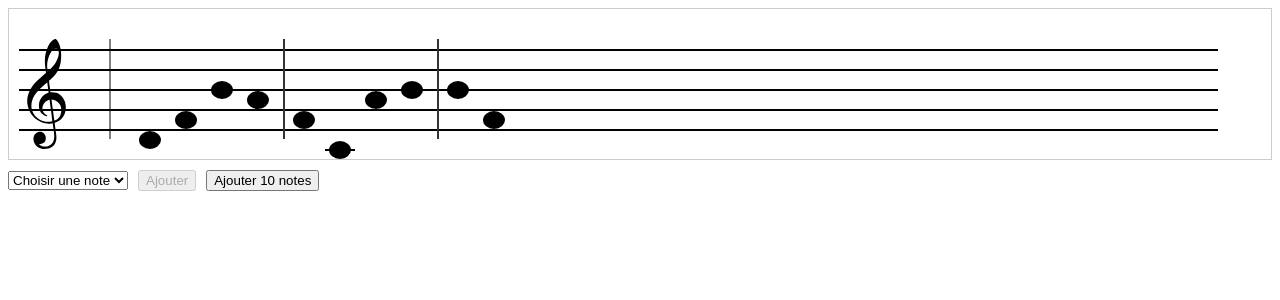
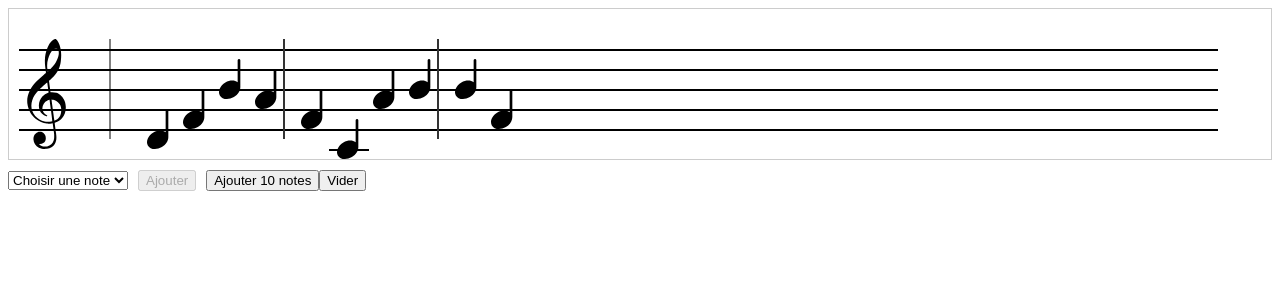
Before and after one commit to mlinny/portee-musicale, an Angular app: page / in a window 1280 px wide. Both pictures are taken after a click on the button "Ajouter 10 notes". Shown: the top 300 px of the page. Built offline with nearby package versions, Linux system fonts and the light colour scheme.

Commit message:
Changement d'affichage de note (svg au lieu de css) Impact de ces changements Ajout du séparateur toutes les 4 notes. Ajout de "Vider"

```diff
--- a/src/app/app.ts
+++ b/src/app/app.ts
@@ -17,7 +17,14 @@ export class AppComponent {
 
   onNoteAjoutee(note: Note) {
     // Évite les doublons si besoin
+    if (note == undefined) {
+      console.log('== AUCUNE NOTE SÉLECTIONNÉE ==');
+      this.notes = [];
+      return;
+    }
+
     console.log('== NOTE REÇUE ==', note);
     this.notes = [...this.notes, note];
+
   }
 }
--- a/src/app/note-selector/note-selector.html
+++ b/src/app/note-selector/note-selector.html
@@ -7,4 +7,5 @@
   </select>
   <button (click)="ajouterNote()" [disabled]="!selectedNote" style="margin: 10px;">Ajouter</button>
   <button (click)="ajouter10Random()">Ajouter 10 notes</button>
+  <button (click)="vider()">Vider</button>
 </div>
--- a/src/app/note-selector/note-selector.ts
+++ b/src/app/note-selector/note-selector.ts
@@ -46,4 +46,8 @@ export class NoteSelectorComponent {
     }
     console.log('10 notes émises');
   }
+  vider() {
+    this.noteAjoutee.emit(undefined);
+    this.selectedNote = undefined;
+  }
 }
--- /dev/null
+++ b/src/app/note-svg/note-svg.component.html
@@ -0,0 +1,26 @@
+<svg width="32px" height="64px"
+     viewBox="-5 0 22 48"
+     version="1.1" xmlns="http://www.w3.org/2000/svg"
+     xmlns:xlink="http://www.w3.org/1999/xlink"
+     xmlns:sketch="http://www.bohemiancoding.com/sketch/ns"
+     fill="#000000">
+  <g id="SVGRepo_bgCarrier"
+     stroke-width="0"></g>
+  <g id="SVGRepo_tracerCarrier"
+     stroke-linecap="round" stroke-linejoin="round">
+  </g>
+  <g id="SVGRepo_iconCarrier">
+    <title>music-note 2</title>
+    <desc>Created with Sketch Beta.</desc>
+    <defs> </defs>
+    <g id="Page-1" stroke="none" stroke-width="1" fill="none" fill-rule="evenodd"
+       sketch:type="MSPage">
+      <g id="Icon-Set-Filled" sketch:type="MSLayerGroup"
+         transform="translate(-525.000000, -622.000000)" fill="#000000">
+        <path d="M539.992,622 C539.031,622 538.984,623.002 538.984,623.002 L538.984,639.363 C536.748,637.715 533.058,637.713 529.788,639.589 C525.725,641.922 523.982,646.27 525.616,649.3 C527.279,652.384 532.097,652.896 536.16,650.563 C539.316,648.751 541.007,645.807 541,643 L541,623 C540.982,622.462 540.537,622 539.992,622"
+              id="music-note-2" sketch:type="MSShapeGroup">
+        </path>
+      </g>
+    </g>
+  </g>
+</svg>
--- a/src/app/portee/portee.constantes.ts
+++ b/src/app/portee/portee.constantes.ts
@@ -1,7 +1,7 @@
 export const PORTEE_CONSTANTES = {
   NOTE_WIDTH: 28,
   NOTE_HEIGHT: 18,
-  POSITION_SOL: 90,
+  POSITION_SOL: 70,
   PREMIERE_LIGNE: 40,
   ESPACEMENT_LIGNE: 20,
   // Ajoutez d'autres constantes ici
--- a/src/app/portee/portee.css
+++ b/src/app/portee/portee.css
@@ -38,20 +38,20 @@
 
 .ligne-supplementaire {
   position: absolute;
-  width: 30px;
+  width: 40px;
   height: 2px;
   background: black;
 }
 .note {
   position: absolute;
-  width: 22px;
+/*  width: 22px;
   height: 18px;
-  border-radius: 50% / 50%; /* Ellipse */
+  border-radius: 50% / 50%;  Ellipse
   text-align: center;
   line-height: 18px;
   font-weight: bold;
   user-select: none;
-  cursor: default;
+  cursor: default;*/
 }
 
   .note.ronde {
--- a/src/app/portee/portee.html
+++ b/src/app/portee/portee.html
@@ -11,10 +11,9 @@
   <!--Notes affichées -->
   <div class="note"
        *ngFor="let note of notes; index as i"
-       [style.top.px]="(constantes.POSITION_SOL+constantes.PREMIERE_LIGNE- 40) + note.position+2"
-       [style.left.px]="getPositionLeft(i)"
-       [class]="note.type || 'ronde'">
-
+       [style.top.px]="(constantes.POSITION_SOL+constantes.PREMIERE_LIGNE- 40) + note.position"
+       [style.left.px]="getPositionLeft(i)">
+    <app-note-svg [type]="note.type || 'ronde'"></app-note-svg>
     <div *ngFor="let ligne of getLignesSupplementaires(note)"
          class="ligne-supplementaire"
          [style.left.px]="ligne.left"
--- a/src/app/portee/portee.ts
+++ b/src/app/portee/portee.ts
@@ -2,11 +2,13 @@ import { Component, Input } from '@angular/core';
 import { CommonModule } from '@angular/common';
 import { Note } from '../../models/note.model';
 import { PORTEE_CONSTANTES } from './portee.constantes';
+import { NoteSvgComponent } from '../note-svg/note-svg.component';
+
 
 @Component({
   selector: 'app-portee',
   standalone: true,
-  imports: [CommonModule],
+  imports: [CommonModule, NoteSvgComponent],
   templateUrl: './portee.html',
   styleUrls: ['./portee.css']
 })
@@ -23,7 +25,9 @@ export class PorteeComponent {
     const nbBarres = Math.floor(index / 4);
     return 130 + index * (PORTEE_CONSTANTES.NOTE_HEIGHT * 2) + nbBarres * 10; // Décalage horizontal
   }
-
+  clear() {
+    this.notes = [];
+  }
   getLignesSupplementaires(note: Note): { top: number, left: number }[] {
     // Position des lignes de la portée (de 0 à 4) : 40, 60, 80, 100, 120 (exemple)
     // Ici, la première ligne (en bas) est à position 40 (Do), puis chaque ligne est espacée de 20px
@@ -43,7 +47,10 @@ export class PorteeComponent {
       let n = Math.floor((positionNote - derniereLigne) / PORTEE_CONSTANTES.ESPACEMENT_LIGNE);
       console.log('n lignes sous la portée', n, positionNote, derniereLigne);
       for (let i = 1; i <= n; i++) {
-        lignes.push({ top: derniereLigne + i * PORTEE_CONSTANTES.ESPACEMENT_LIGNE - positionNote + 8, left: -4 });
+        lignes.push({
+          top: derniereLigne + i * PORTEE_CONSTANTES.ESPACEMENT_LIGNE ,
+          left: 0
+        });
       }
     }
 
@@ -53,7 +60,7 @@ export class PorteeComponent {
       let n = Math.floor((premiereLigne - positionNote) / PORTEE_CONSTANTES.ESPACEMENT_LIGNE);
       console.log('n lignes au-dessus de la portée', n, positionNote, premiereLigne);
       for (let i = 1; i <= n; i++) {
-        lignes.push({ top: premiereLigne - i * PORTEE_CONSTANTES.ESPACEMENT_LIGNE - positionNote + 8, left: -4 });
+        lignes.push({ top: premiereLigne - i * PORTEE_CONSTANTES.ESPACEMENT_LIGNE , left: 0 });
       }
     }
 
```
Also changed, not shown: src/app/note-svg/note-svg.component.ts (added, +10 -0 lines).
